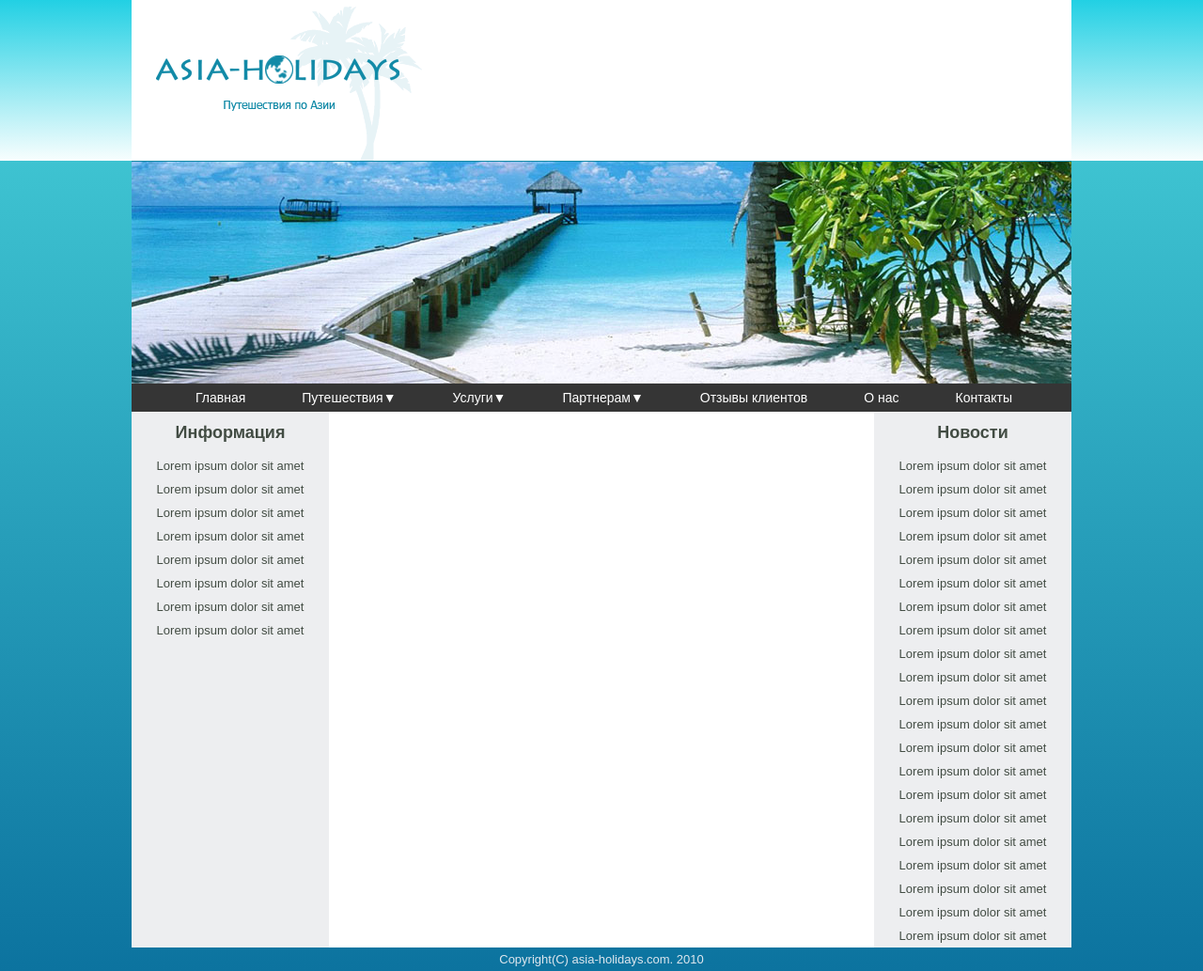
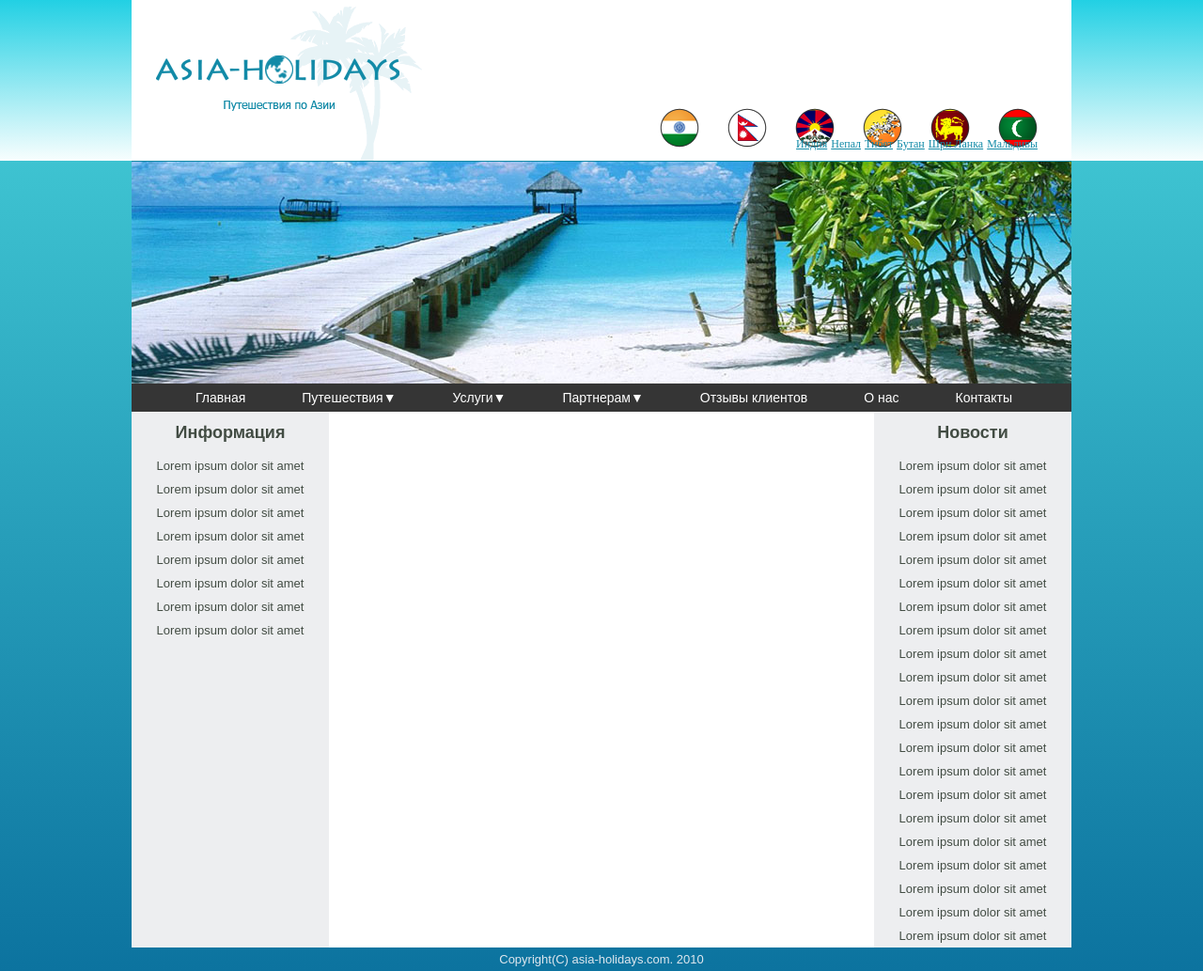
Before and after one commit to fixed161/homework4, a plain HTML site: page index.html in a window 1280 px wide. Shown: the whole page at 94% size. Drawn offline with Linux system fonts and the light colour scheme.

Commit message:
some changes

```diff
--- a/css/style.css
+++ b/css/style.css
@@ -28,10 +28,20 @@ body {
     background: #fff;
 }
 
-.img-header {
+.header ul {
     position: absolute;
-    right: 37px;
     bottom: 10px;
+    right: 36px;
+    list-style-type: none;
+}
+
+.header ul li {
+    display: inline-block;
+}
+
+.header a {
+    font-size: 12px;
+    color: #128aa7;
 }
 
 .header img {
--- a/index.html
+++ b/index.html
@@ -12,7 +12,22 @@
       <div class="header-bg">
         <div class="header">
           <img src="img/logo.png" alt=""/>
-
+            <ul>
+              <li><img src="img/india.png" alt=""/></li>
+              <li><img src="img/nepal.png" alt=""/></li>
+              <li><img src="img/tibet.png" alt=""/></li>
+              <li><img src="img/butan.png" alt=""/></li>
+              <li><img src="img/sri-lanka.png" alt=""/></li>
+              <li><img src="img/maldives.png" alt=""/></li>
+            </ul>
+            <ul class="countries">
+              <li><a href="#">Индия</a></li>
+              <li><a href="#">Непал</a></li>
+              <li><a href="#">Тибет</a></li>
+              <li><a href="#">Бутан</a></li>
+              <li><a href="#">Шри Ланка</a></li>
+              <li><a href="#">Мальдивы</a></li>
+              </ul>
           </div>
             </div>
         <div class="main">
```
